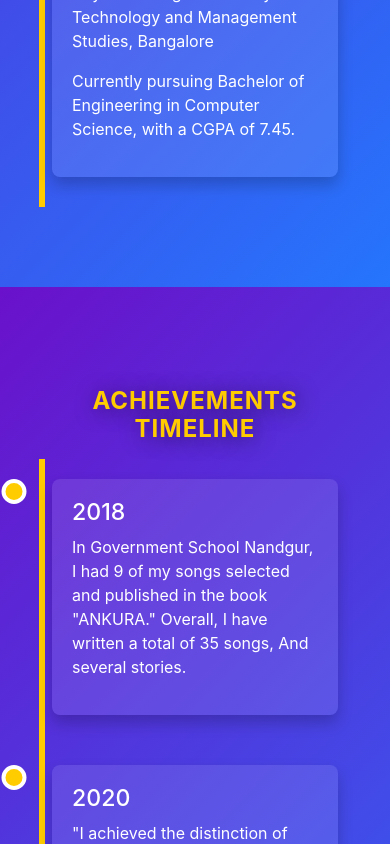
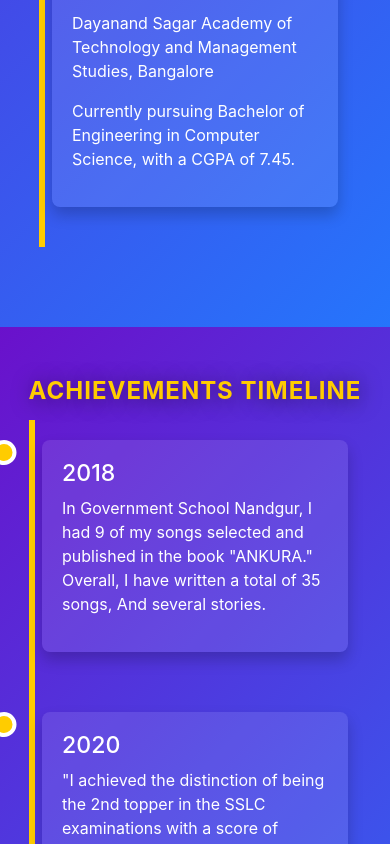
Before and after one commit to sharad641/my-portfolio, a React (Create React App) app: page / in a window 390 px wide. Shown: the part 5202-6046 px from the top of the page. Built offline with nearby package versions, Linux system fonts and the light colour scheme; the HTML template or start-up script is replaced by a standard one.

Commit message:
Update Achievements.css

```diff
--- a/src/components/Achievements.css
+++ b/src/components/Achievements.css
@@ -1,8 +1,8 @@
 /* Achievements Section Styling */
 .achievements-section {
-  background: linear-gradient(135deg, #6a11cb 0%, #2575fc 100%); /* Gradient from purple to blue */
-  color: white; /* Change text color for better contrast */
-  padding: 100px 20px; /* Adjusted padding for responsiveness */
+  background: linear-gradient(135deg, #6a11cb 0%, #2575fc 100%);
+  color: white;
+  padding: 100px 20px;
   position: relative;
 }
 
@@ -10,7 +10,7 @@
 .section-title {
   text-align: center;
   font-size: 3rem;
-  color: #ffcc00; /* Bright accent color for title */
+  color: #ffcc00;
   margin-bottom: 50px;
 }
 
@@ -45,7 +45,7 @@
 }
 
 .timeline-item .content {
-  background: rgba(255, 255, 255, 0.1); /* Semi-transparent white for modern look */
+  background: rgba(255, 255, 255, 0.1);
   padding: 20px;
   border-radius: 8px;
   box-shadow: 0 8px 15px rgba(0, 0, 0, 0.2);
@@ -56,7 +56,7 @@
 .timeline-item:hover .content {
   transform: scale(1.05);
   box-shadow: 0 12px 25px rgba(0, 0, 0, 0.3);
-  background-color: rgba(255, 255, 255, 0.2); /* Slightly brighter on hover */
+  background-color: rgba(255, 255, 255, 0.2);
 }
 
 .timeline-item.left .content {
@@ -72,7 +72,7 @@
   content: '';
   position: absolute;
   width: 6px;
-  background-color: #ffcc00; /* Bright accent color for the line */
+  background-color: #ffcc00;
   top: 0;
   bottom: 0;
   left: 50%;
@@ -85,7 +85,7 @@
   width: 25px;
   height: 25px;
   right: -13px;
-  background-color: #ffcc00; /* Bright accent color for the circle */
+  background-color: #ffcc00;
   border: 4px solid #fff;
   border-radius: 50%;
   top: 20px;
@@ -97,10 +97,19 @@
 
 /* Responsive Design */
 @media screen and (max-width: 768px) {
+  .achievements-section {
+    padding: 50px 10px; /* Reduce padding for mobile */
+  }
+
+  .section-title {
+    font-size: 2.5rem; /* Smaller title font size for mobile */
+  }
+
   .timeline-item {
-    width: 100%;
-    text-align: left;
-    justify-content: flex-start; /* Align items to start for mobile */
+    width: 100%; /* Full width for mobile */
+    text-align: left; /* Align text to left */
+    justify-content: flex-start; /* Stack items for mobile */
+    margin-bottom: 20px; /* Space between items */
   }
 
   .timeline-item.left,
@@ -114,16 +123,17 @@
   }
 
   .timeline::before {
-    left: 10px;
+    left: 10px; /* Adjust line position for mobile */
   }
 
   .timeline-item::before {
-    left: -18px;
+    left: -18px; /* Adjust circle position for mobile */
   }
 
-  /* Adjust the title font size for mobile */
-  .section-title {
-    font-size: 2.5rem; /* Smaller font for mobile */
+  /* Adjust opacity and transform for animations on mobile */
+  .timeline-item {
+    opacity: 1; /* Show all items */
+    transform: translateY(0); /* Reset translate on mobile */
   }
 }
 
@@ -139,6 +149,6 @@
 }
 
 .timeline-item:hover::before {
-  background-color: #4f46e5; /* Darker accent color on hover */
+  background-color: #4f46e5;
   transform: scale(1.2);
 }
```
